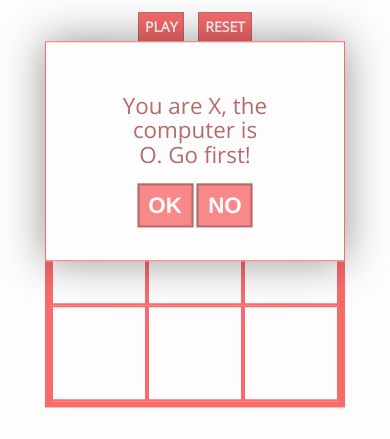
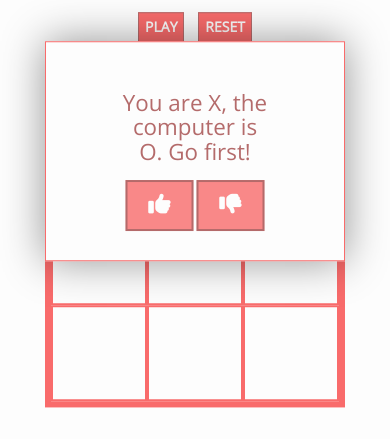
Before and after one commit to l-emi/tictactoe, a plain HTML site: page index.html in a window 390 px wide. Both pictures are taken after a click on the button "PLAY". Shown: the part 271-710 px from the top of the page. Drawn offline with nearby package versions, Linux system fonts and the light colour scheme.

Commit message:
Fix button alignment on iPhone

```diff
--- a/index.html
+++ b/index.html
@@ -41,8 +41,8 @@
             <div id="choose" class="centered">
                 <div id="choose-cont" class="centered">
                 <h3>You are X, the computer is O. Go first!</h3>
-                <button id="okay">OK</button>
-                <button id="surprise">NO</button>
+                <button id="okay"><i class="fa fa-thumbs-up"></i></button>
+                <button id="surprise"><i class="fa fa-thumbs-down"></i></button>
                 </div>
             </div>
 
--- a/script.js
+++ b/script.js
@@ -5,11 +5,12 @@
 *************************************/
 $("#start-game").click(function() {
     $("#choose").css("visibility", "visible");
-    $(".pos").removeClass("already-played");
+    $(".pos").addClass("already-played");
 });
 
 $("#okay").click(function() {
     $("#choose").css("visibility", "hidden");
+    $(".pos").removeClass("already-played");
     $("body").css("background-color", "#F9CBCB");
     $("#board").addClass("boardshadow");
     $("#start-game").addClass("already-played");
--- a/style.css
+++ b/style.css
@@ -126,16 +126,20 @@ body {
 }
 
 #choose button {
-    width: 2.5em;
-    height: 2em;
+    width: 3em;
+    height: 2.3em;
+    text-align: center !important;
     margin-top: 5px;
     font-weight: bold;
     font-size: 1.6em;
-    padding-top: 3px;
     background-color: #F96B6B;
     opacity: 0.8;
     border: 2px solid rgba(0,0,0,0.35);
     color: #fdfdfd;
+}
+
+#choose button i {
+    text-align: center !important;
 }
 
 #choose button:active {
@@ -203,8 +207,6 @@ body {
         font-size: 1.3em;
     }
     #choose button {
-        width: 2.5em;
-        height: 2.3em;
         padding-bottom: 1px;
         font-size: 1.3em;
     }
```
